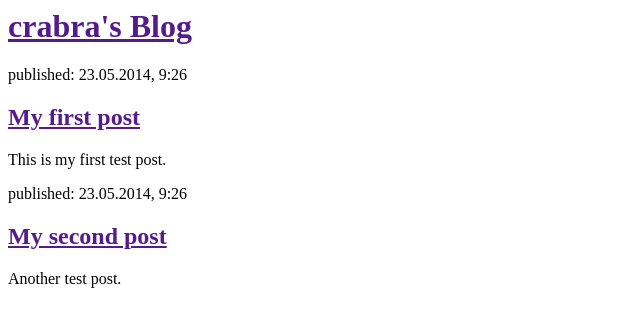
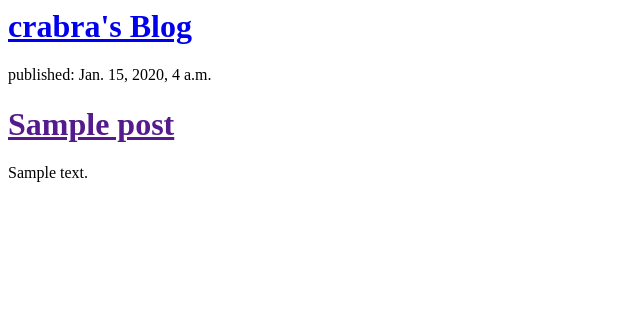
Before and after one commit to McStrain/my-first-blog, a Django app: template blog/templates/blog/post_list.html in a window 1280 px wide. Shown: the top 327 px of the page, without its empty margins (0-640 px from the left). Run offline with Django 3.2, Linux system fonts and the light colour scheme; the template is opened without the code that fills it: values that come from a table or form of the project are taken from there, others are empty; tables that the repository leaves empty hold one stand-in row (values such as "Sample post").

Commit message:
modified templates to display posts from database.

```diff
--- a/blog/templates/blog/post_list.html
+++ b/blog/templates/blog/post_list.html
@@ -1,22 +1,11 @@
-<html>
-    <head>
-        <title>crabra's blog</title>
-    </head>
-    <body>
-        <div>
-            <h1><a href="">crabra's Blog</a></h1>
-        </div>
+<div>
+    <h1><a href="/">crabra's Blog</a></h1>
+</div>
 
-        <div>
-            <p>published: 23.05.2014, 9:26</p>
-            <h2><a href="">My first post</a></h2>
-            <p>This is my first test post.</p>
-        </div>
-
-        <div>
-            <p>published: 23.05.2014, 9:26</p>
-            <h2><a href="">My second post</a></h2>
-            <p>Another test post.</p>
-        </div>
-    </body>
-</html>
+{% for post in posts %}
+    <div>
+        <p>published: {{ post.published_date }}</p>
+        <h1><a href="">{{ post.title }}</a></h1>
+        <p>{{ post.text|linebreaks }}</p>
+    </div>
+{% endfor %}
--- a/blog/views.py
+++ b/blog/views.py
@@ -1,6 +1,9 @@
 from django.shortcuts import render
+from django.utils import timezone
+from .models import Post
 
 # Create your views here.
 
 def post_list(request):
-    return render(request, 'blog/post_list.html', {})
+    posts = Post.objects.filter(published_date__lte=timezone.now()).order_by('published_date')
+    return render(request, 'blog/post_list.html', {'posts': posts})
```
